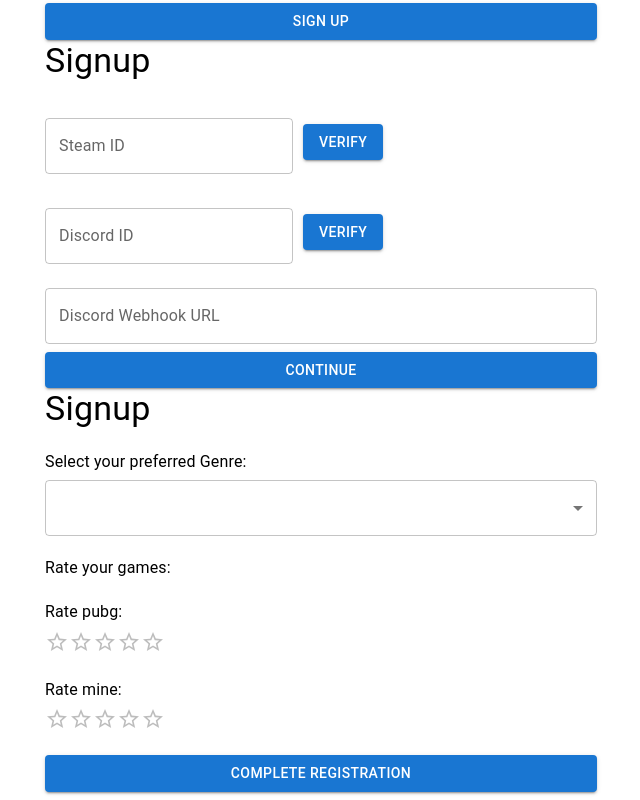
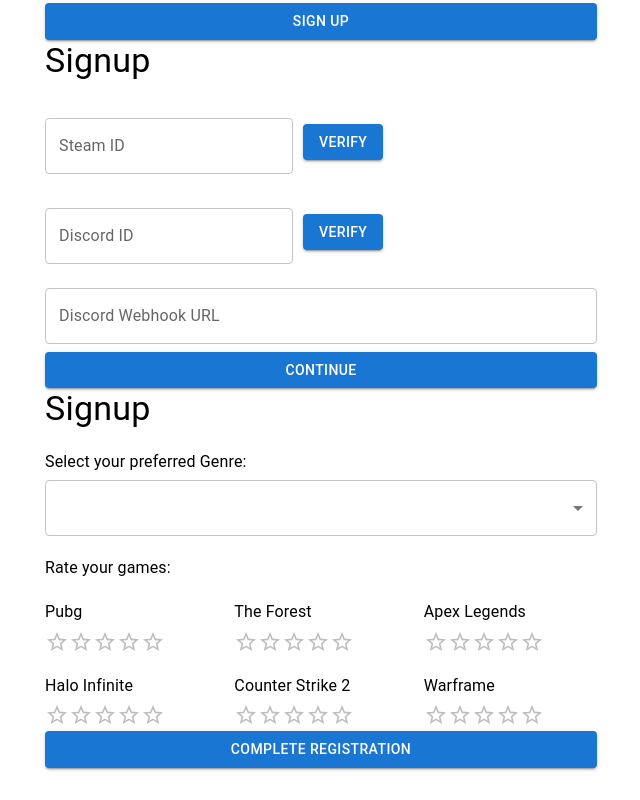
Before and after one commit to diyasanghvii/Game-Night-Recommendation-System, a React (Create React App) app in the folder frontend/: page /signup in a window 1280 px wide. Shown: the part 491-1291 px from the top of the page, without its empty margins (319-959 px from the left). After the commit the page ends 1267 px from the top, so only its background shows below. Built offline with nearby package versions, Linux system fonts and the light colour scheme; no server answers; the HTML template or start-up script is replaced by a standard one.

Commit message:
Created step3 signup page which includes 5star rating and selecting genre

```diff
--- a/frontend/src/Components/Signup3/Signup3.js
+++ b/frontend/src/Components/Signup3/Signup3.js
@@ -1,5 +1,5 @@
 import React, { useState } from "react";
-import { Container, Select, MenuItem, Box, Rating } from "@mui/material";
+import { Container, Select, MenuItem, Box, Rating, Grid } from "@mui/material";
 import Btn from "../Button/Btn";
 import Text from "../Typography/Text";
 import ErrorMessage from "../ErrorMessage/ErrorMessage";
@@ -8,8 +8,12 @@
   const [selectedGenres, setSelectedGenres] = useState([]);
   const [error, setError] = useState("");
   const [games, setGames] = useState([
-    { name: "pubg", rating: null },
-    { name: "mine", rating: null }
+    { name: "Pubg", rating: null },
+    { name: "The Forest", rating: null },
+    { name: "Apex Legends", rating: null },
+    { name: "Halo Infinite", rating: null },
+    { name: "Counter Strike 2", rating: null },
+    { name: "Warframe", rating: null }
   ]);
 
   const handleGenreSelection = (event) => {
@@ -23,14 +27,23 @@
   };
 
   const handleSignup = () => {
-    if (selectedGenres.length < 5) {
+    const numSelectedGenres = selectedGenres.length;
+    const numRatedGames = games.filter(game => game.rating !== null).length;
+    if (numSelectedGenres < 5 && numRatedGames < 5) {
+      setError("Please select at least 5 genres and rate at least 5 games.");
+      return;
+    }
+    if (numSelectedGenres < 5) {
       setError("Please select at least 5 genres.");
+      return;
+    }
+    if (numRatedGames < 5) {
+      setError("Please rate at least 5 games.");
       return;
     }
     console.log("Selected Genres:", selectedGenres);
     console.log("Game Ratings:", games);
   };
-
   return (
     <Container maxWidth="sm">
       <Text variant="h4" gutterBottom={true} label={"Signup"} />
@@ -67,9 +80,11 @@
         />
       </Box>
 
+      <Grid container spacing={2}>
         {games.map((game, index) => (
-        <Box key={index} style={{ marginBottom: "20px" }}>
-          <Text variant="body1" gutterBottom={true} label={`Rate ${game.name}:`} style={{ marginRight: "20px" }} />
+          <Grid item xs={4} key={index}>
+            <Box>
+              <Text variant="body1" gutterBottom={true} label={game.name} style={{ marginRight: "20px" }} />
               <Rating
                 name={`rating-${index}`}
                 value={game.rating}
@@ -78,7 +93,9 @@
                 max={5}
               />
             </Box>
+          </Grid>
         ))}
+      </Grid>
 
       <Btn fullWidth={true} label={"Complete Registration"} onClick={handleSignup} />
     </Container>
```
Lines whose indentation alone changed are shown as unchanged.
